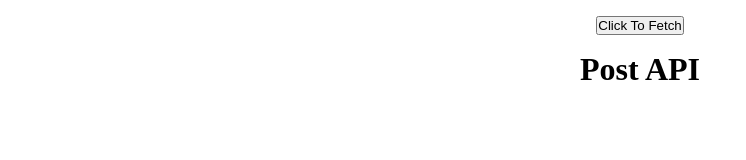
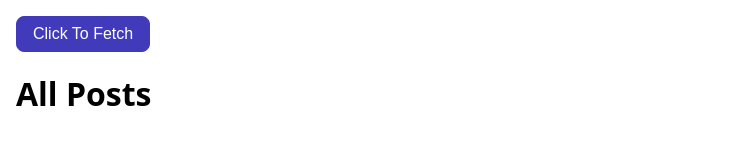
Before and after one commit to fellow-developers/posts-web-app, a plain HTML site: page index.html in a window 1280 px wide. Shown: the whole page, without its empty margins (0-746 px from the left). Drawn offline with Linux system fonts and the light colour scheme.

Commit message:
update layout

```diff
--- a/index.html
+++ b/index.html
@@ -4,39 +4,13 @@
     <meta charset="UTF-8">
     <meta name="viewport" content="width=device-width, initial-scale=1.0">
     <title>Document</title>
+    <link rel="stylesheet" href="./style.css">
 </head>
-<style>
-    * {
-        margin: 0;
-        padding: 0;
-        box-sizing: border-box;
-    }
 
-    body {
-        padding: 1rem;
-        display: grid;
-        place-items: center;
-    }
-
-    .post {
-        margin: 1rem;
-        padding: 1rem;
-        border: 0.125rem solid black;
-        cursor: pointer;
-    }
-
-    h1 {
-        padding: 1rem;
-    }
-
-    button {
-        cursor: pointer;
-    }
-</style>
 <body>
     <button id="fetch-api-button">Click To Fetch</button>
-    <h1>Post API</h1>
-    <div class="posts"></div>
+    <h1>All Posts</h1>
+    <div class="post-container"></div>
 <script src="./script.js"></script>
 </body>
 </html>
--- a/script.js
+++ b/script.js
@@ -18,7 +18,7 @@ async function fetchTodo(apiUrl) {
 
 // Append data in DOM
 function appendData(data) {
-    const container = document.querySelector('.posts');
+    const container = document.querySelector('.post-container');
     data.forEach((item) => {
         const newTitle = document.createElement('div');
         newTitle.className = 'post';
--- /dev/null
+++ b/style.css
@@ -0,0 +1,37 @@
+* {
+    margin: 0;
+    padding: 0;
+    box-sizing: border-box;
+}
+
+body {
+    padding: 1rem;
+    display: grid;
+    font-family:system-ui, -apple-system, BlinkMacSystemFont, 'Segoe UI', Roboto, Oxygen, Ubuntu, Cantarell, 'Open Sans', 'Helvetica Neue', sans-serif;
+}
+
+.post {
+    margin: 1rem;
+    padding: 1rem;
+    border: 0.125rem solid black;
+    cursor: pointer;
+}
+
+h1 {
+    margin-block: 1.25rem;
+}
+
+#fetch-api-button {
+    max-width: fit-content;
+    padding: .5rem 1rem;
+    border: .0625rem solid #413bbc;
+    background-color: #413bbc;
+    color: #fff;
+    border-radius: .5rem;
+    font-size: 1rem;
+}
+
+.post-container {
+    display: grid;
+    grid-template-columns: repeat(3, 1fr);
+}
```
